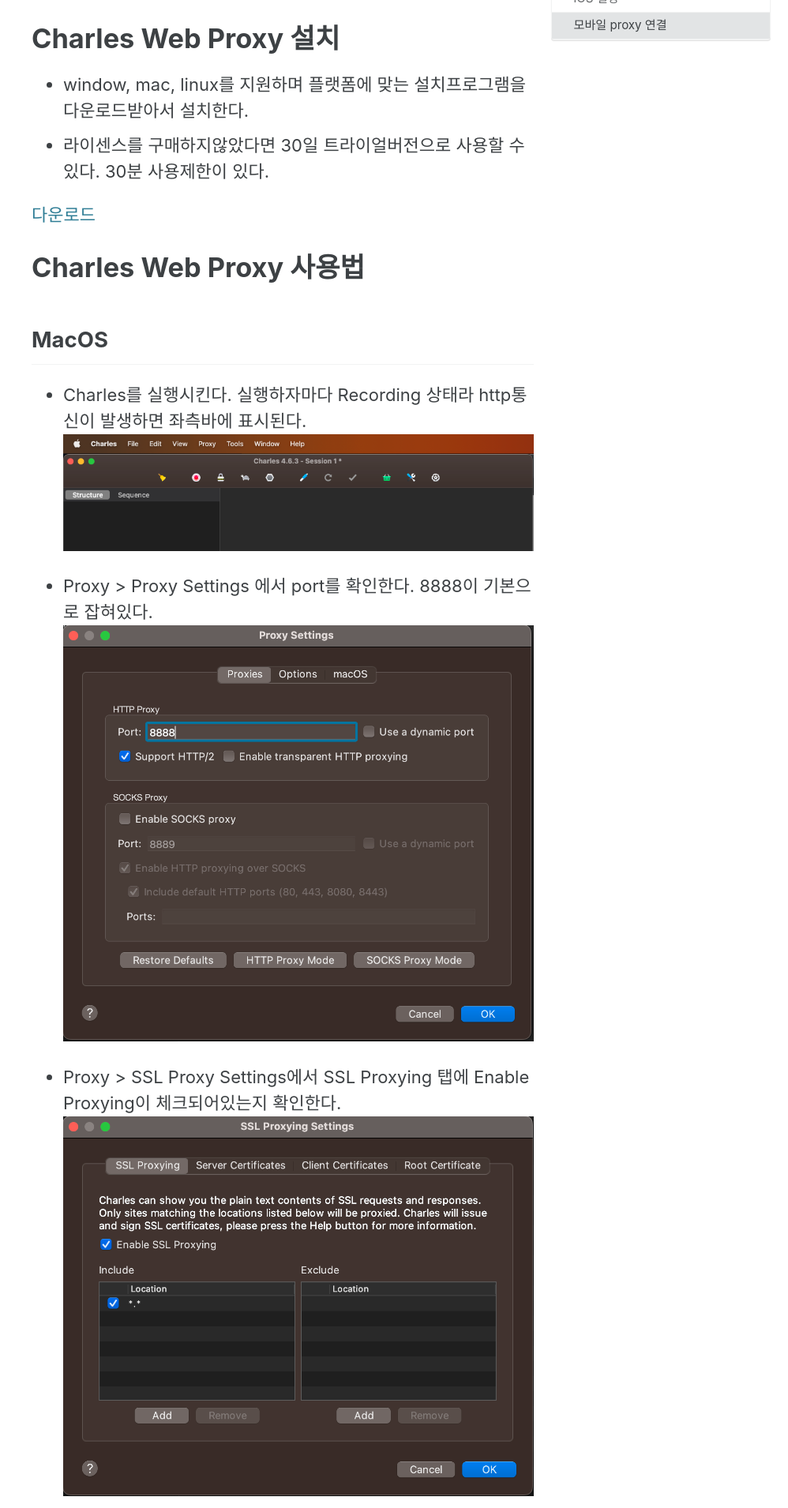
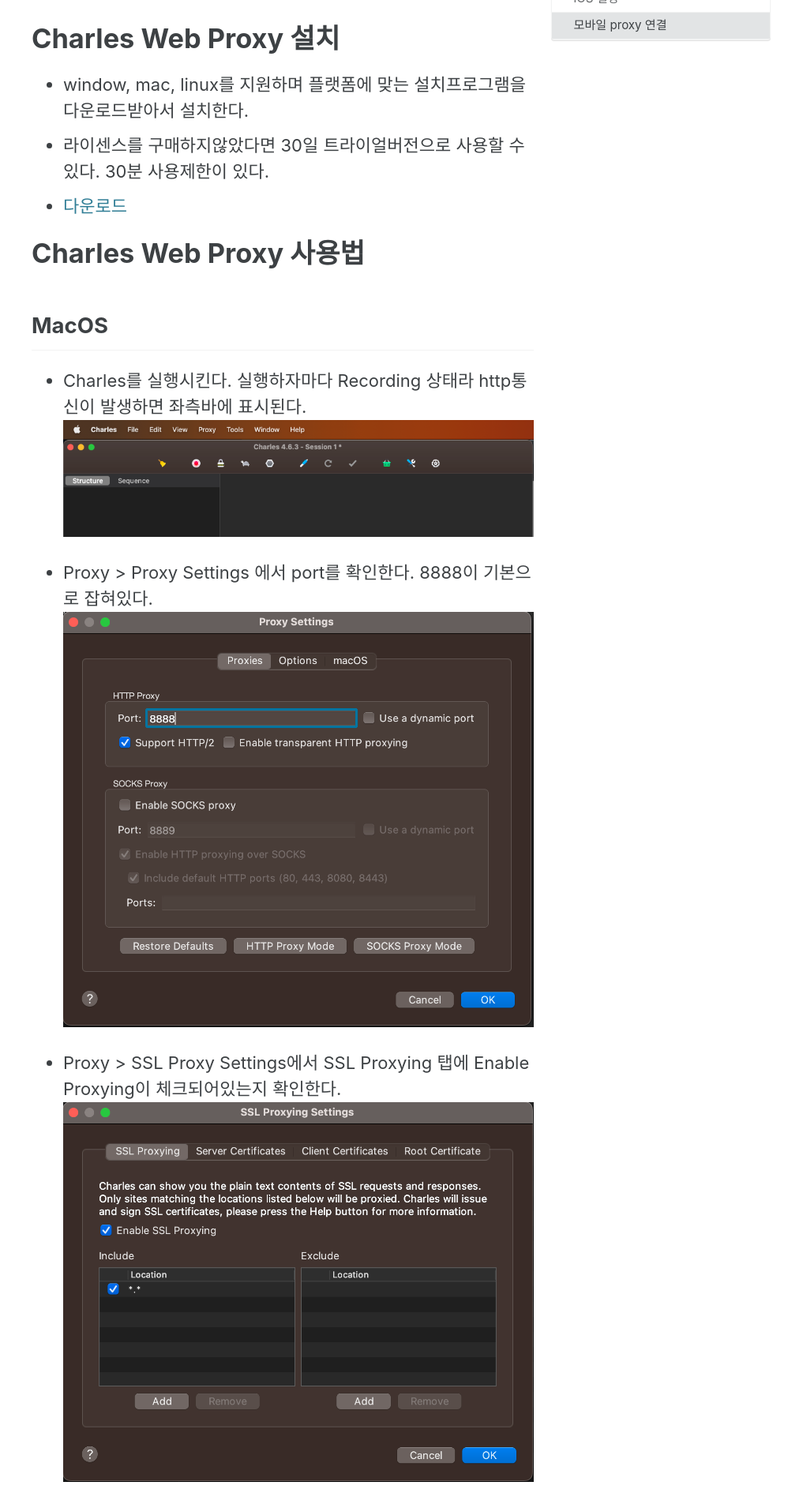
Before and after one commit to changok89/changok89.github.io, a Jekyll site: the page built from _posts/2023-01-29-CharlesProxy.md, in a window 1280 px wide. Shown: the part 401-2311 px from the top of the page at 79% size, without its empty margins (282-1280 px from the left). Built offline with Jekyll 4.4.1, drawn with Linux system fonts in a browser that asks for light colours; cached includes are drawn as plain includes; comment, search, counter and statistics services are not loaded.

```diff
--- a/_posts/2023-01-29-CharlesProxy.md
+++ b/_posts/2023-01-29-CharlesProxy.md
@@ -23,8 +23,7 @@ last_modified_at: 2023-01-29
 
 - window, mac, linux를 지원하며 플랫폼에 맞는 설치프로그램을 다운로드받아서 설치한다.
 - 라이센스를 구매하지않았다면 30일 트라이얼버전으로 사용할 수 있다. 30분 사용제한이 있다.
-
-[다운로드](https://www.charlesproxy.com/download/latest-release/){:target="_blank"}
+- [다운로드](https://www.charlesproxy.com/download/latest-release/){:target="_blank"}
 
 # Charles Web Proxy 사용법
 
```
